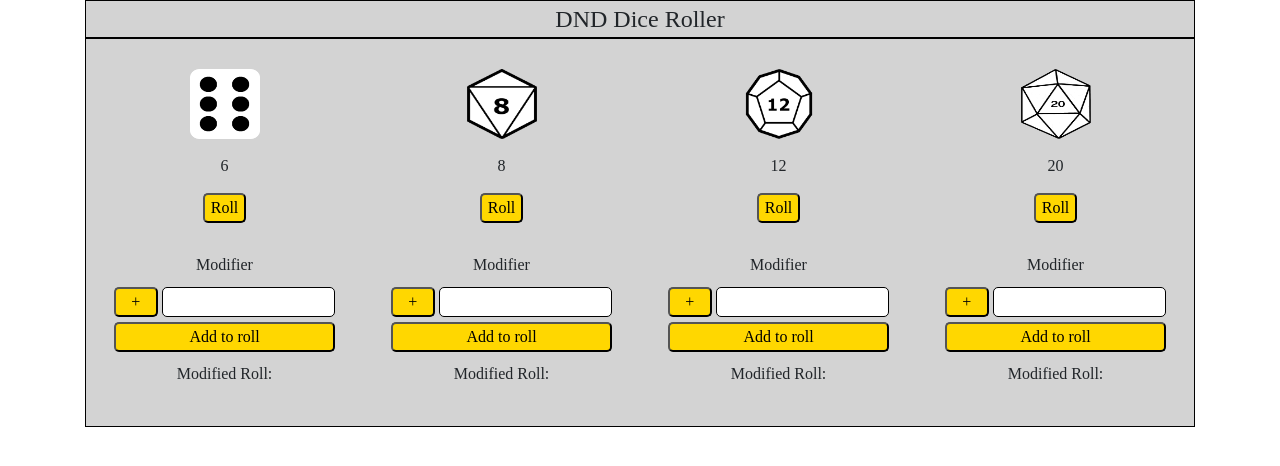
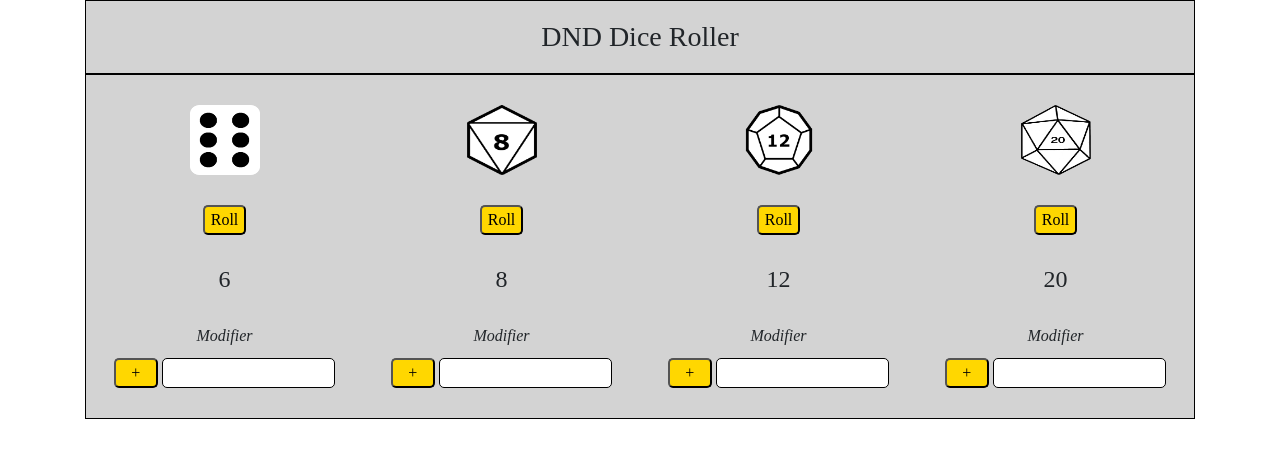
Before and after one commit to lukeMWI/dice-app-1, a Gatsby site: page / in a window 1280 px wide. Built offline with nearby package versions, Linux system fonts and the light colour scheme; Gatsby itself is replaced by a stand-in of ours; a web font is replaced by a local one.

Commit message:
Seperated Die Class into seperate function components. Deleted Add Modifier button

```diff
--- /dev/null
+++ b/src/components/Die-fc.js
@@ -0,0 +1,24 @@
+import React, { useState } from 'react';
+import DieImage from "./DieImage";
+import RollButton from "./RollButton";
+import Modifier from "./Modifier";
+
+const Die = ({sides}) => {
+	const [rollResult, setRollResult] = useState(sides);
+
+	const rollDice = () => {
+		setRollResult(Math.floor(Math.random() * Math.floor(sides)) + 1);
+	};
+
+	const getImagePath = () => `dice/d${ sides }-${ rollResult }.png`
+
+	return (
+		<div className="dice-wrapper">
+			<DieImage src={getImagePath()}/>
+			<RollButton rollDice={ () =>  rollDice() }/>
+			<Modifier rollResult={ rollResult } />
+		</div>
+	);
+}
+
+export default Die;
--- /dev/null
+++ b/src/components/DieImage.js
@@ -0,0 +1,12 @@
+import React from 'react';
+
+const DieImage = ({ src }) => (
+	<img
+		className="die-image"
+		src={ src }
+		width="70" height="70"
+		alt="die img"
+	/>
+)
+
+export default DieImage;
--- /dev/null
+++ b/src/components/DieOutput.js
@@ -0,0 +1,5 @@
+import React from 'react';
+
+const DieOutput = ({modifiedRoll}) => <h5 className="modified-roll">{ modifiedRoll }</h5>
+
+export default DieOutput;
--- a/src/components/Header.js
+++ b/src/components/Header.js
@@ -1,9 +1,5 @@
 import React from "react";
 
-const Header = () => {
-	return (
-		<div className="header-wrapper"><header>DND Dice Roller</header></div>
-	);
-}
+const Header = () => <div className="header-wrapper"><header>DND Dice Roller</header></div>
 
 export default Header;
--- /dev/null
+++ b/src/components/Modifier.js
@@ -0,0 +1,41 @@
+import React, { useState, useEffect } from 'react';
+import DieOutput from "./DieOutput";
+
+const Modifier = ({ rollResult }) => {
+	const [modifier, setModifier] = useState('');
+	const [modifiedRoll, setModifiedRoll] = useState(rollResult);
+	const [modifierSign, setModifierSign] = useState('+')
+
+	const toggleModifierSign = () => {
+		(modifierSign === '+') ? setModifierSign('-') : setModifierSign('+');
+	}
+
+	const handleModifierChange = event => {
+		const target = event.target;
+    var value = target.value;
+    const name = target.name;
+    value = parseInt(modifierSign + value);
+    setModifier(value);
+	}
+
+	useEffect(() => {
+		setModifier(parseInt(modifierSign + Math.abs(modifier)));
+	}, [modifierSign]);
+
+  useEffect(() => {
+  	isNaN(modifier)
+	  	? setModifiedRoll(rollResult)
+	  	: setModifiedRoll(rollResult + modifier)
+  }, [modifier, rollResult]);
+
+	return (
+		<div className="modifier">
+			<DieOutput modifiedRoll={ modifiedRoll } />
+			<p>Modifier</p>
+			<button className="modifier-sign" onClick={ toggleModifierSign }>{ modifierSign }</button>
+			<input type="number" min="0" name="modifier" onChange={ handleModifierChange }></input>
+		</div>
+	)
+}
+
+export default Modifier;
--- /dev/null
+++ b/src/components/RollButton.js
@@ -0,0 +1,5 @@
+import React from "react";
+
+const RollButton = ({rollDice}) => <button className="roll-button" onClick={ rollDice }>Roll</button>
+
+export default RollButton;
--- a/src/pages/index.js
+++ b/src/pages/index.js
@@ -1,6 +1,6 @@
 import React from "react";
 import Header from "../components/Header";
-import Die from "../components/Die";
+import Die from "../components/Die-fc";
 import 'bootstrap/dist/css/bootstrap.min.css';
 import "../styles/global.css";
 
@@ -9,10 +9,10 @@ export default function Home() {
   	<div className="container">
   	<Header />
   		<div className="dice-flex">
-			  <Die sideCount={ 6 } />
-			  <Die sideCount={ 8 } />
-			  <Die sideCount={ 12 } />
-			  <Die sideCount={ 20 } />
+			  <Die sides={ 6 } />
+			  <Die sides={ 8 } />
+			  <Die sides={ 12 } />
+			  <Die sides={ 20 } />
 		  </div>
 	  </div>
   );
--- a/src/styles/global.css
+++ b/src/styles/global.css
@@ -3,7 +3,7 @@
 }
 
 /*////// Typeface //////*/
-p, header, button {
+header, p, h5, button {
 	font-family: 'Eagle Lake';
 }
 
@@ -14,7 +14,8 @@ p, header, button {
 	text-align: center;
 }
 header {
-	font-size: 24px;
+	font-size: 28px;
+	padding: 15px 0;
 }
 
 /*////// Dice //////*/
@@ -25,11 +26,12 @@ header {
 	justify-content: space-around;
 }
 .dice-wrapper {
+	display: flex;
+	flex-direction: column;
+	flex: 0 0 25%;
+	align-items: center;
 	padding: 30px 0;
 	text-align: center;
-}
-.number {
-	margin: 15px 0;
 }
 @media (max-width: 992px) {
 	.dice-flex {
@@ -58,10 +60,15 @@ button:active {
 	color: gold;
 }
 .roll-button {
-	margin-bottom: 30px;
+	margin: 30px 0;
 }
 
 /*////// Modifier //////*/
+.modified-roll {
+	flex: 0 0 100%;
+	font-size: 24px;
+	margin-bottom: 30px;
+}
 .modifier {
 	display: flex;
 	flex-wrap: wrap;
@@ -71,8 +78,9 @@ button:active {
 .modifier > p {
 	margin-bottom: 10px;
 	flex: 0 0 100%;
+	font-style: italic;
 }
-.mod-val {
+.modifier-sign {
 	width: 20%;
 }
 .modifier > input {
@@ -85,10 +93,6 @@ button:active {
 .modifier > input:focus {
 	outline: none;
 }
-.add-to-roll {
-	flex: 0 0 100%;
-	margin: 5px 0 10px;
-}
 input::-webkit-outer-spin-button,
 input::-webkit-inner-spin-button {
   -webkit-appearance: none;
```
Also changed, not shown: src/components/DiceButtons.js (added, +12 -0 lines).
